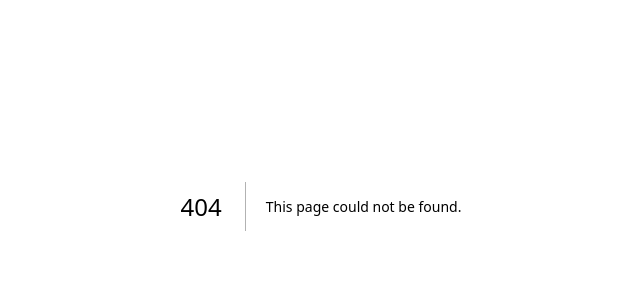
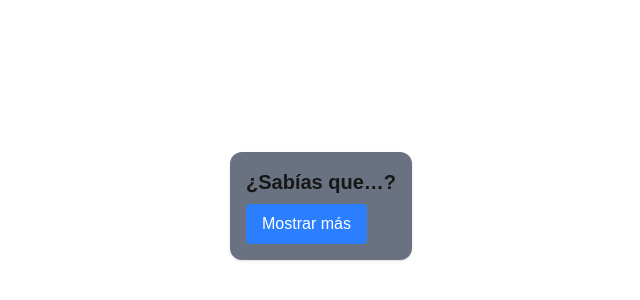
Before and after one commit to aitana54/NextJS, a Next.js app in the folder musichub/: page /exercises/ex2 in a window 1280 px wide. Before the commit this address had no page. Shown: the part 194-494 px from the top of the page, without its empty margins (319-959 px from the left). Built offline with nearby package versions, Linux system fonts and the light colour scheme.

Commit message:
Add exercise2

```diff
--- /dev/null
+++ b/musichub/app/exercises/ex2/_components/InfoCards.jsx
@@ -0,0 +1,25 @@
+'use client';
+import { useState } from "react";
+
+export default function InfoCard({ titulo, texto }) {
+  const [abierto, setAbierto] = useState(false);
+
+  return (
+    <div className="rounded-xl shadow p-4 bg-gray-500 max-w-md">
+      <h2 className="text-xl font-bold mb-2">{titulo}</h2>
+
+      {abierto && (
+        <p className="text-gray-800 mb-3">
+          {texto}
+        </p>
+      )}
+
+      <button
+        onClick={() => setAbierto(!abierto)}
+        className="px-4 py-2 bg-blue-500 text-white rounded hover:bg-blue-600"
+      >
+        {abierto ? "Ocultar" : "Mostrar más"}
+      </button>
+    </div>
+  );
+}
--- /dev/null
+++ b/musichub/app/exercises/ex2/page.jsx
@@ -0,0 +1,12 @@
+import InfoCard from "./_components/InfoCards";
+
+export default function Page() {
+  return (
+    <div className="min-h-screen flex items-center justify-center">
+      <InfoCard
+        titulo="¿Sabías que…?"
+        texto="El corazón humano puede latir más de 100.000 veces al día."
+      />
+    </div>
+  );
+}
```
